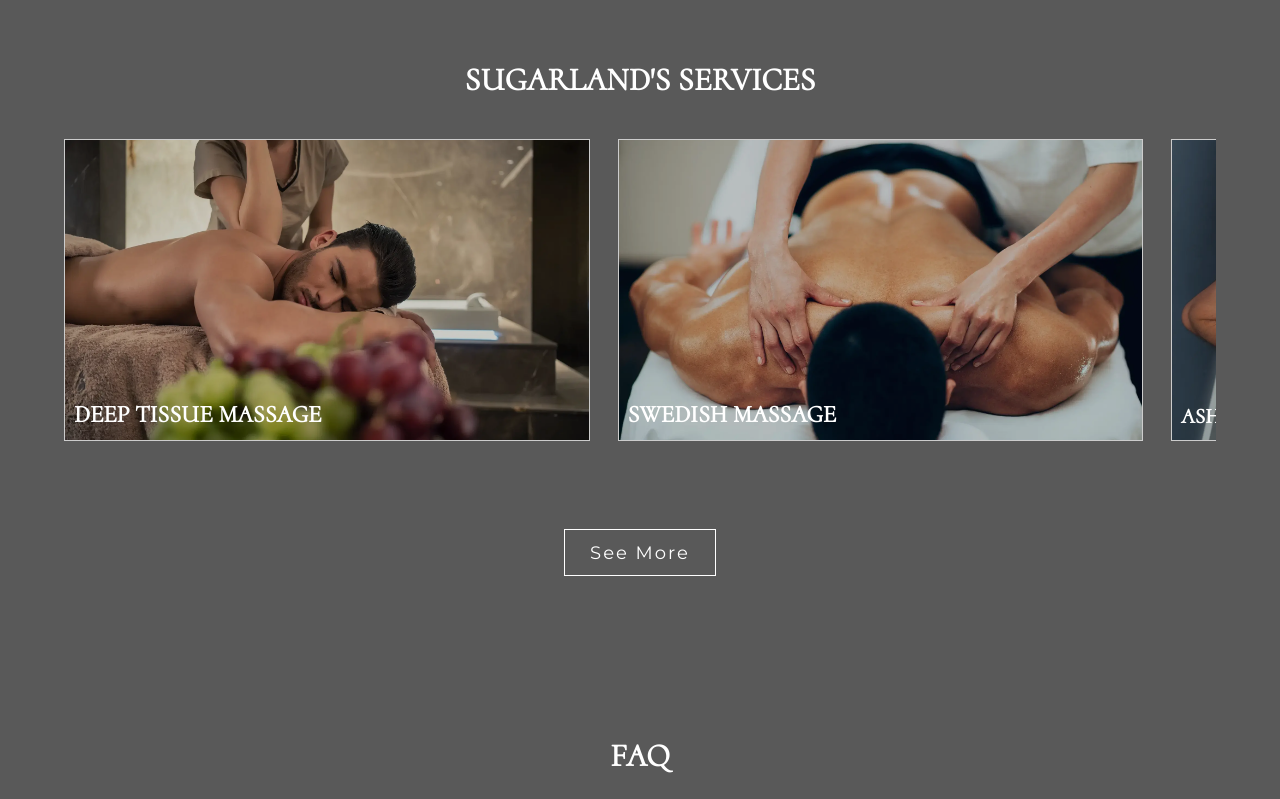
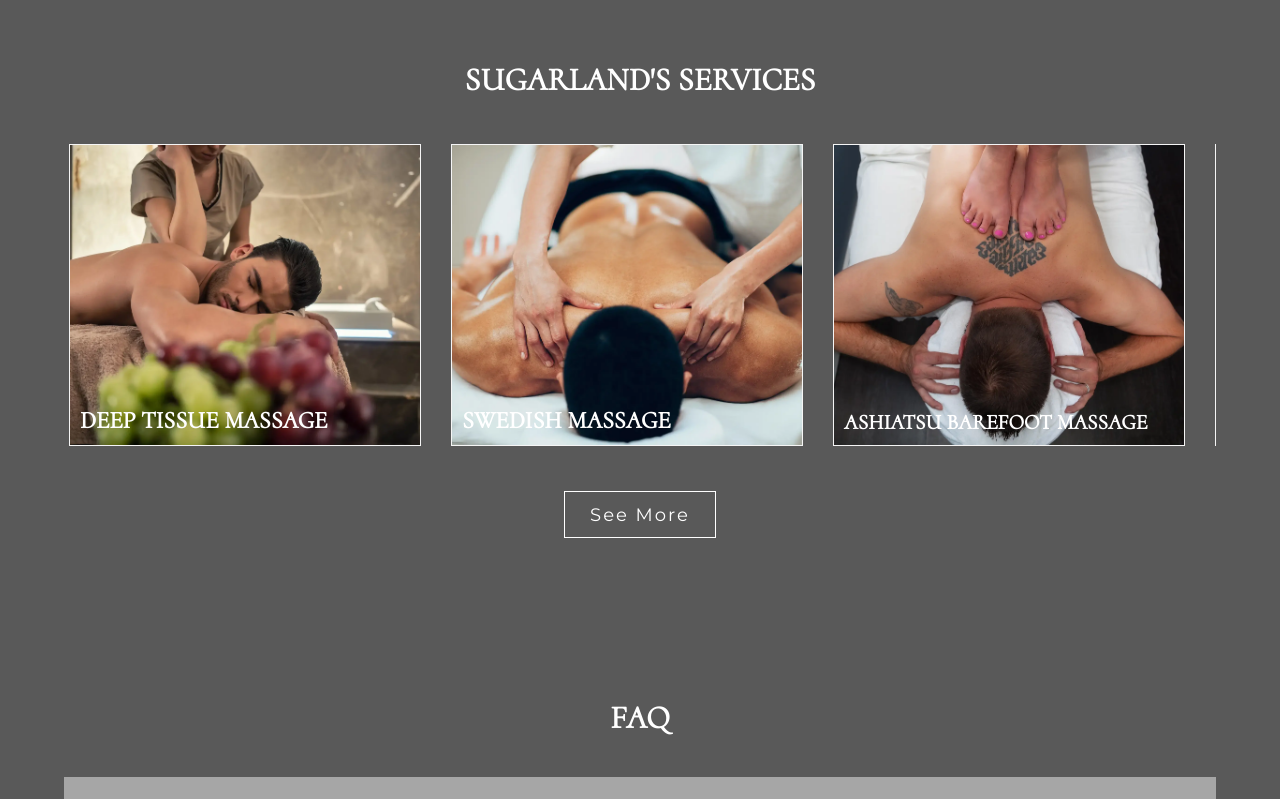
Before and after one commit to Desp0o/Sugarland-spa, a React (Vite) app: page /#/ in a window 1280 px wide. Shown: the part 820-1619 px from the top of the page. Built offline with nearby package versions, Linux system fonts and the light colour scheme.

Commit message:
change massage slider and removed swiper

```diff
--- a/package.json
+++ b/package.json
@@ -12,8 +12,7 @@
   "dependencies": {
     "react": "^18.2.0",
     "react-dom": "^18.2.0",
-    "react-router-dom": "^6.22.0",
-    "swiper": "^11.0.6"
+    "react-router-dom": "^6.22.0"
   },
   "devDependencies": {
     "@types/react": "^18.2.43",
--- a/src/components/massageSlider/massageSlider.css
+++ b/src/components/massageSlider/massageSlider.css
@@ -1,30 +1,26 @@
 .sliderContainer{
-    box-sizing: border-box;
+    display: flex;
     width: 100%;
-    height: fit-content;
+    gap: 30px;
 }
 
-.swiper {
-    box-sizing: border-box;
-    width: 100%;
-    height: 350px;
-    padding-right: 75px;
-    overflow:auto;
-    overflow-x: hidden;
-  }
+.massageBlock{
+  position: relative;
+  min-width: 350px;
+  max-width: 350px;
+  height: 300px;
 
-  .swiper-slide {
-    position: relative;
-    text-align: center;
-    font-size: 18px;
+  border: 1px solid whitesmoke;
+}
 
-    /* Center slide text vertically */
-    display: flex;
-    justify-content: center;
-    align-items: center;
+.massageBlock_cover{
+  width: 100%;
+  height: 100%;
+  object-fit: cover;
+  object-position: center;
+}
 
-    height: 300px;
-  }
+
 
   .sliderSwiperHeader{
     position: absolute;
@@ -76,10 +72,18 @@
         z-index: 2;
         bottom: 10px;
         left: 10px;
-        font-size: 15px;
-        left: 0px;
+        font-size: 18px;
         font-family: "upright";
         text-transform: uppercase;
         color: rgb(255, 255, 255);
       }
+
+      .massageBlock{
+        position: relative;
+        min-width: 265px;
+        max-width: 265px;
+        height: 300px;
+
+        border: 1px solid whitesmoke;
+      }
   }
--- a/src/components/massageSlider/massageSlider.jsx
+++ b/src/components/massageSlider/massageSlider.jsx
@@ -1,11 +1,8 @@
 import React, { useEffect, useState } from "react";
 import { Link } from "react-router-dom";
-// Import Swiper React components
-import { Swiper, SwiperSlide } from "swiper/react";
+
 import { massageList } from "../dataBase"
-// Import Swiper styles
-import "swiper/css";
-import "swiper/css/pagination";
+
 
 import "./massageSlider.css";
 
@@ -25,18 +22,14 @@ const MassageSlider = ()=> {
     return (
         <>
             <div className="sliderContainer">
-                <Swiper
-                    slidesPerView={slideNumber}
-                    spaceBetween={30}
-                    loop={true}
-                    className="mySwiper"
-                >
+
                  {
                     massageList.map((slide) => {
-                            return (
-                                <SwiperSlide key={slide.id}>
-                                    <Link to={`/pages/massages/massages/${slide.linkName}`}>
-                                        <img loading="lazy" src={slide.image} alt={slide.alt}/>
+                        return(
+
+
+                           <Link className="massageBlock" to={`/pages/massages/massages/${slide.linkName}`}>
+                            <img className="massageBlock_cover" src={slide.image} alt={slide.alt}/>
                             <h2
                                 className={
                                     slide.name === "Ashiatsu barefoot massage" ||
@@ -48,12 +41,12 @@ const MassageSlider = ()=> {
                                 {slide.name}
                             </h2>
                             </Link>
-                                </SwiperSlide>
                         )
                     })
                  }
 
-                </Swiper>
+
+
             </div>
         </>
     );
--- a/src/pages/main/ourServices/ourServices.css
+++ b/src/pages/main/ourServices/ourServices.css
@@ -13,6 +13,17 @@
     flex-direction: column;
     gap: 40px;
 }
+
+.massageSlider{
+    padding: 5px;
+    overflow-y: hidden;
+    overflow-x: scroll;
+}
+
+.massageSlider::-webkit-scrollbar {
+    height: 0px; /* Set the width of the scroll bar */
+    display: none;
+  }
 
 
 .thirdHeader{
```
Also changed, not shown: 1 other file (tests, documents, lock files or other folders). Lines whose indentation alone changed are shown as unchanged.
